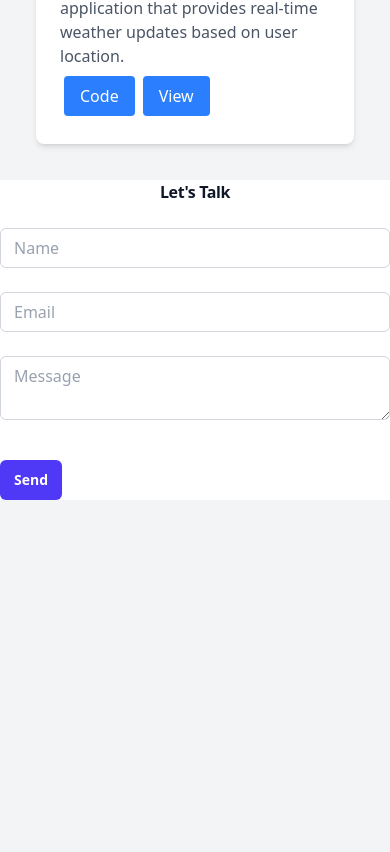
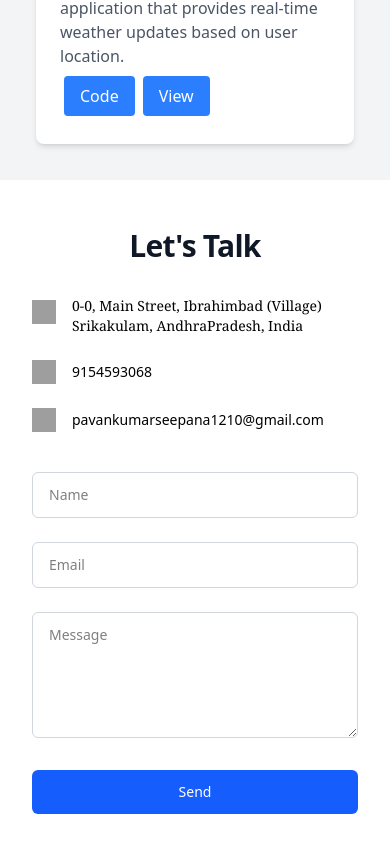
Before and after one commit to Spavankumar1296/Portfolio_new, a React (Vite) app: page / in a window 390 px wide. Shown: the part 2304-3156 px from the top of the page. Before the commit the page ends 2804 px from the top, so only its background shows below. Built offline with nearby package versions, Linux system fonts and the light colour scheme; grey boxes are pictures that could not be loaded.

Commit message:
Make Responsive upto now

```diff
--- a/src/App.jsx
+++ b/src/App.jsx
@@ -10,13 +10,15 @@ import Contact from './Components/Contact/Contact'
 function App() {
   const [count, setCount] = useState(0)
 
+
   return (
-    <>
+    <main>
         <Navbar/>
         <About/>
         <Projects/>
         <Contact/>
-    </>
+    </main>
+    // <footer/>
   )
 }
 
--- a/src/Components/About/About.jsx
+++ b/src/Components/About/About.jsx
@@ -4,7 +4,7 @@ import TypeEffect from './TypeEffect';
 
 const About = () => {
   return (
-    <section className='lg:h-screen w-screen grid lg:grid-cols-2 gap-6 items-center justify-between h-100% w-100% lg:p-8 bg-white dark:bg-black'>
+    <section id="section" className='lg:h-screen w-screen grid lg:grid-cols-2 gap-6 items-center justify-between h-100% w-100% lg:p-8 bg-white dark:bg-black'>
       <div className='text-center lg:text-left p-10 lg:p-6 mt-20'>
         <h1 className='font-mono text-2xl text-start lg:text-3xl dark:text-white mb-4'>
           Hello, I'm <TypeEffect />
--- a/src/Components/Contact/Contact.jsx
+++ b/src/Components/Contact/Contact.jsx
@@ -26,21 +26,89 @@ const Contact = () => {
           }
         };
   return (
-    <div className='bg-white'>
-        <h1 className='text-center md:text-4xl sm:3xl font-semibold tracking-tight text-balance mb-6  text-gray-900 '>Let's Talk</h1>
-        <div className=''>
-            <form onSubmit={onSubmit} className=" mx-auto max-w-xl md:mt-20 sm:mt-2.5">
-                <div className="grid grid-cols-1 gap-x-8 gap-y-6">
-                    <input type="text" name="name" id="name" placeholder='Name' className="input-box" required/>
-                    <input type="email" name="Email" id="Email" placeholder='Email' className="input-box" required/>
-                    <textarea name="Message" id="Message" placeholder='Message' className="input-box" required></textarea>
-                </div>
-                <div className='mt-10'>
-                    <button type="submit" className='Submit-Box'>Send</button>
-                </div>
-            </form>
+<section id='contact' className="bg-white py-12 px-4 sm:px-8 lg:px-16">
+  <div className=' max-w-6xl mx-auto'>
+    <h1 className='text-center text-3xl md:text-4xl font-semibold tracking-tight text-balance mb-8 md:mb-12 text-gray-900'>
+      Let's Talk
+    </h1>
+
+    <div className='flex flex-col lg:flex-row gap-10 lg:gap-16'>
+      <div className='w-full lg:w-1/2 space-y-6 px-4 sm:px-0'>
+        <div className='flex justify-start items-start gap-4'>
+          <img
+            className='w-6 h-6 mt-1'
+            src="https://img.icons8.com/ios-filled/50/22C3E6/address--v1.png"
+            alt="Address icon"
+          />
+          <div>
+            <p className='font-light text-sm sm:text-base font-serif'>0-0, Main Street, Ibrahimbad (Village)</p>
+            <p className='font-light text-sm sm:text-base font-serif'>Srikakulam, AndhraPradesh, India</p>
+          </div>
         </div>
+
+        <div className='flex justify-start items-center gap-4'>
+          <img
+            className='w-6 h-6'
+            src="https://img.icons8.com/ios-filled/50/22C3E6/phone.png"
+            alt="Phone icon"
+          />
+          <p className='text-sm sm:text-base'>9154593068</p>
+        </div>
+
+        <div className='flex justify-start items-center gap-4'>
+          <img
+            className='w-6 h-6'
+            src="https://img.icons8.com/deco-glyph/48/22C3E6/new-post.png"
+            alt="Email icon"
+          />
+          <p className='text-sm sm:text-base break-all'>pavankumarseepana1210@gmail.com</p>
+        </div>
+      </div>
+
+      {/* Contact Form */}
+      <div className='w-full lg:w-1/2 px-4 sm:px-0'>
+        <form onSubmit={onSubmit} className="w-full max-w-md mx-auto lg:mx-0">
+          <div className="grid grid-cols-1 gap-6">
+            <input
+              type="text"
+              name="name"
+              id="name"
+              placeholder='Name'
+              className="w-full px-4 py-3 border border-gray-300 rounded-md focus:outline-none focus:ring-2 focus:ring-blue-500 text-sm sm:text-base"
+              required
+            />
+            <input
+              type="email"
+              name="Email"
+              id="Email"
+              placeholder='Email'
+              className="w-full px-4 py-3 border border-gray-300 rounded-md focus:outline-none focus:ring-2 focus:ring-blue-500 text-sm sm:text-base"
+              required
+            />
+            <textarea
+              name="Message"
+              id="Message"
+              placeholder='Message'
+              rows="5"
+              className="w-full px-4 py-3 border border-gray-300 rounded-md focus:outline-none focus:ring-2 focus:ring-blue-500 text-sm sm:text-base"
+              required
+            ></textarea>
+          </div>
+
+          <div className='mt-8'>
+            <button
+              type="submit"
+              className='w-full bg-blue-600 hover:bg-blue-700 text-white font-medium py-3 px-6 rounded-md transition duration-300 text-sm sm:text-base'
+            >
+              Send
+            </button>
+          </div>
+
+        </form>
+      </div>
     </div>
+  </div>
+</section>
   )
 }
 
--- a/src/Components/NavBar/NavBar.jsx
+++ b/src/Components/NavBar/NavBar.jsx
@@ -76,16 +76,16 @@ const Navbar = () => {
                   About
                 </a>
                 <a
-                  href="#"
+                  href="#projects"
                   className="rounded-md px-3 py-2 text-sm font-medium text-black hover:bg-blue-300 hover:text-black"
                 >
                   Projects
                 </a>
                 <a
-                  href="#"
+                  href="#contact"
                   className="rounded-md px-3 py-2 text-sm font-medium text-black hover:bg-blue-300 hover:text-black"
                 >
-                  Calendar
+                  Contact Us
                 </a>
               </div>
             </div>
--- a/src/Components/Projects/Projects.jsx
+++ b/src/Components/Projects/Projects.jsx
@@ -49,7 +49,8 @@ const Projects = () => {
   const [selectedProjects, setSelectedProjects] = useState(projects);
 
   return (
-    <div className="h-auto w-screen">
+    <section id='projects'>
+      <div className="h-auto w-screen">
       <div className="flex flex-col md:flex-row lg:flex-row space-y-4 lg:space-y-0 lg:space-x-4 m-3 justify-center">
         <button className="buttons" onClick={() => setSelectedProjects(projects)}>
            WEB PROJECTS
@@ -79,6 +80,7 @@ const Projects = () => {
         ))}
       </div>
     </div>
+    </section>
   );
 };
 
```
